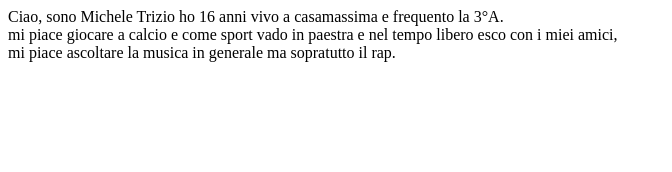
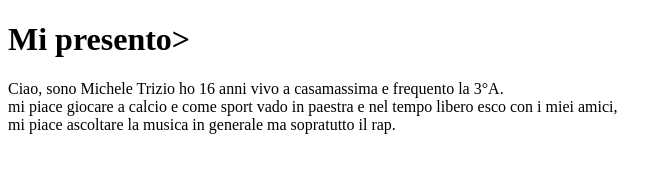
Before and after one commit to beppe-art/HTML, a plain HTML site: page esercizio/primohtml.html in a window 1280 px wide. Shown: the whole page, without its empty margins (0-672 px from the left). Drawn offline with Linux system fonts and the light colour scheme.

Commit message:
Update primohtml.html

```diff
--- a/esercizio/primohtml.html
+++ b/esercizio/primohtml.html
@@ -5,6 +5,8 @@
     <title>primohtml</title>
   </head>
   <body>
+    <h1>Mi presento></h1>
     Ciao, sono Michele Trizio ho 16 anni vivo a casamassima e frequento la 3°A. <br> mi piace giocare a calcio e come sport vado in paestra e nel tempo libero esco con i miei amici, <br> mi piace ascoltare la musica in generale ma sopratutto il rap.
   </body>
+
 </html>
```
